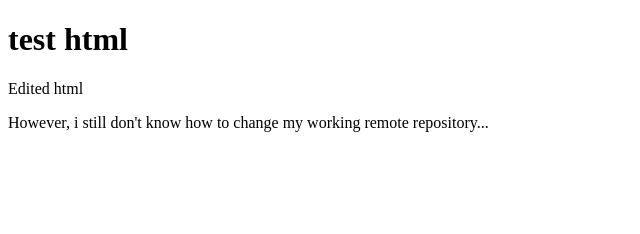
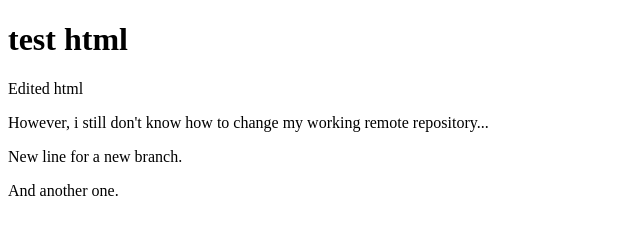
Before and after one commit to ziknation/XO-game-project, a plain HTML site: page index.html in a window 1280 px wide. Shown: the whole page, without its empty margins (0-640 px from the left). Drawn offline with Linux system fonts and the light colour scheme.

Commit message:
another one

```diff
--- a/index.html
+++ b/index.html
@@ -10,5 +10,7 @@
     <h1>test html</h1>
     <p>Edited html</p>
     <p>However, i still don't know how to change my working remote repository...</p>
+    <p>New line for a new branch.</p>
+    <p>And another one.</p>
 </body>
 </html>
```
